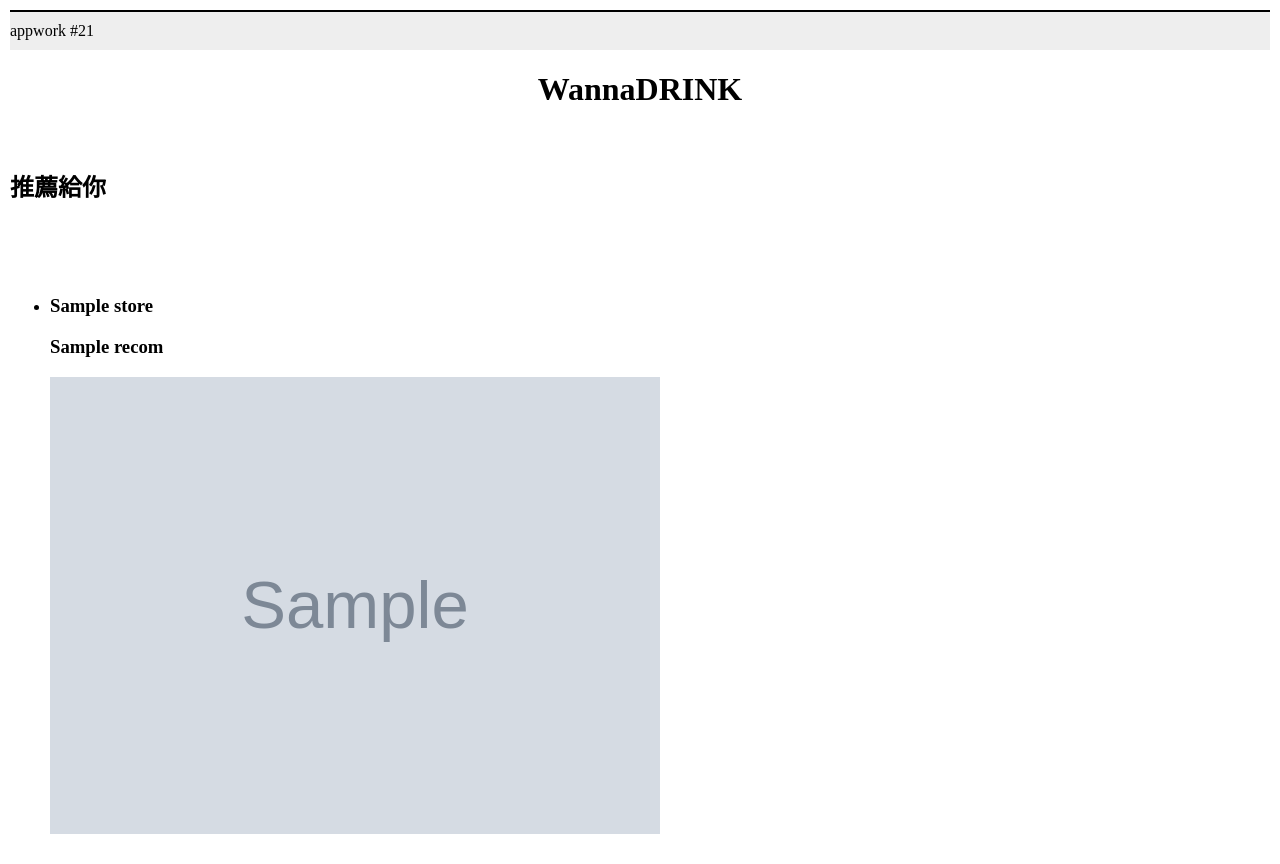
After one commit to tracy4528/WannaDRINK, a Flask app: template templates/recom.html in a window 1280 px wide. The commit adds this page. Run offline with Flask 3, Linux system fonts and the light colour scheme; the template is opened without the code that fills it: most values are stand-ins (such as "Sample title", 1, 10 or a date in 2020); grey boxes marked "Sample" are stand-in pictures.

Commit message:
add user recom page

```diff
--- a/application.py
+++ b/application.py
@@ -60,19 +60,19 @@ def hot_article():
     return response
 
 
-@app.route("/submit", methods=["POST"])
+@app.route("/api/v1/user_drink", methods=["POST"])
 def submit():
 
     drink1 = request.form.get("drink1")
     drink="%"+drink1+"%"
-    sql = f"SELECT store,name,image_url FROM foodpanda where name like '{drink}' order by store_review_number desc limit 10;"
+    sql = f"SELECT store,name,image_url,product_id FROM foodpanda where name like '{drink}' order by store_review_number desc limit 10;"
     cursor.execute(sql)
     drink = cursor.fetchall()
     data= [
         {
             "store": v["store"],
             'name':v["name"],
-            'imageUrl':v["image_url"]
+            'imageUrl':v["image_url"]+"oducts/"+v["product_id"]+".jpg"
         }
         for v in drink
     ]
@@ -80,7 +80,7 @@ def submit():
         'data':data
     }
 
-    return response
+    return render_template('recom.html',response=response)
 
 if __name__ == '__main__':
     app.run(debug=True,host='0.0.0.0', port=8000)
--- a/templates/index.html
+++ b/templates/index.html
@@ -112,10 +112,10 @@
 		<section class="tm-about tm-mb-80 tm-p-50 tm-bgcolor-2 tm-border-rounded">
 			<div class="tm-about-header tm-flex-center">
 				<h2>🥤輸入你喜歡的飲料種類🥤</h2>
-				<form id="contact-form" action="/submit" method="POST" class="tm-contact-form">
+				<form id="contact-form" action="/api/v1/user_drink" method="POST" class="tm-contact-form">
 					<label  for="drink1">飲料:</label>
 					<input type="text" id="drink1" name="drink1" required><br><br>
-		          	<button onclick="searchDrink()" class="tm-right tm-btn-submit">send</button>
+		          	<button type="submit" class="tm-right tm-btn-submit">send</button>
 		        </form>
 			</div>
 
--- /dev/null
+++ b/templates/recom.html
@@ -0,0 +1,56 @@
+<!DOCTYPE html>
+<html>
+  <head>
+    <title>WannaDRINK</title>
+
+    <style>
+      body {
+    margin: 0;
+    padding: 10px;
+  }
+
+  header {
+      padding: 10px 0;
+      background-color: rgb(238,238,238);
+      border-top: 2px solid black;
+  }
+
+  .header{
+      display: flex;
+      align-items: center;
+      justify-content: space-between;
+  }
+  .content {
+      text-align: center;
+  }
+    </style>
+  </head>
+
+  <body>
+    <header>
+      <div class="header">
+        appwork #21
+      </div>
+    </header>
+
+    <div class="content">
+        <h1>WannaDRINK</h1>
+    </div>
+    <br>
+
+    <h2>推薦給你</h2>
+
+    <br><br><br>
+    <ul>
+        {% for recom in response["data"] %}
+            <li>
+                <h3>{{ recom["store"] }}</h3>
+                <h3>{{ recom["name"] }}</h3>
+                <img src="{{ recom['imageUrl'] }}" alt="drink image" width="50%">
+            </li>
+        {% endfor %}
+    </ul>
+
+
+  </body>
+</html>
```
